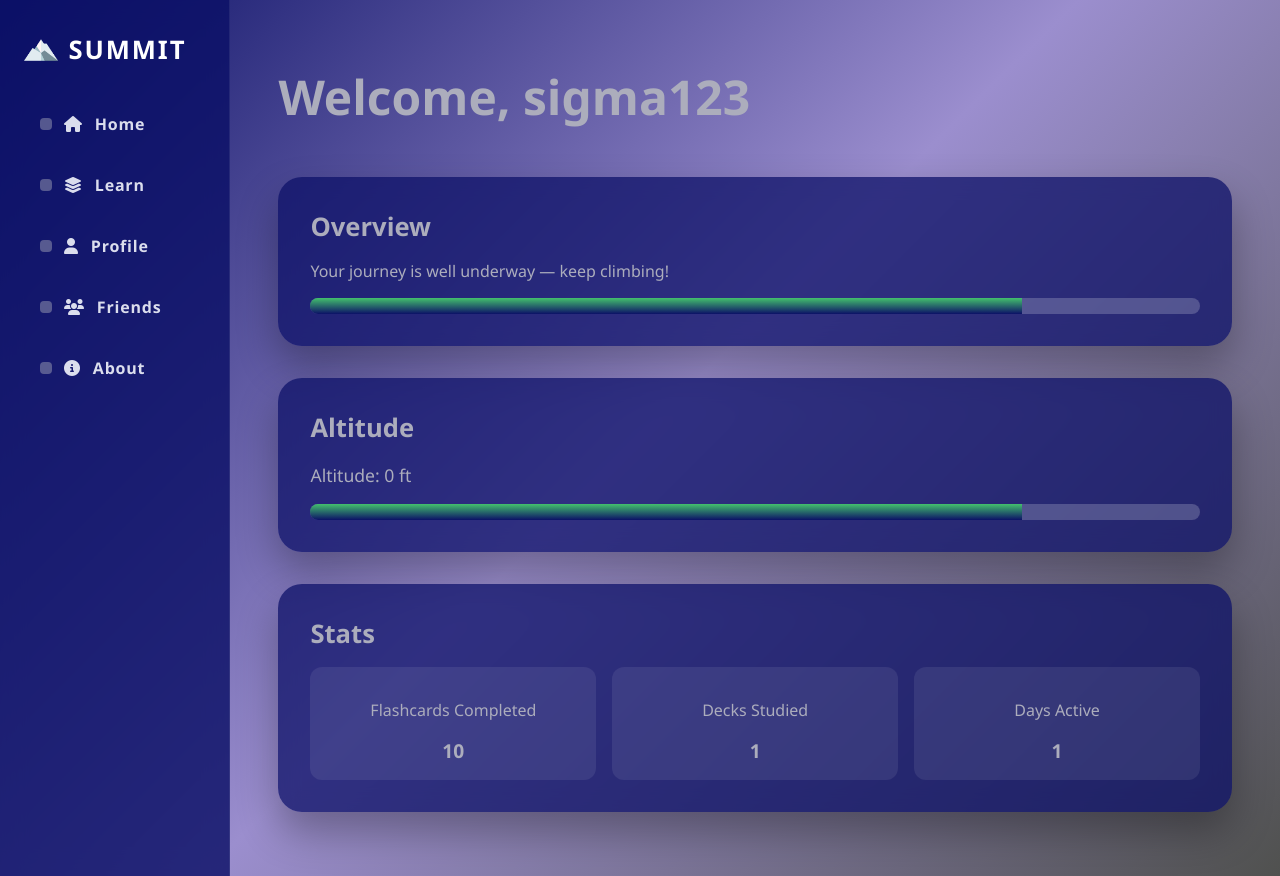
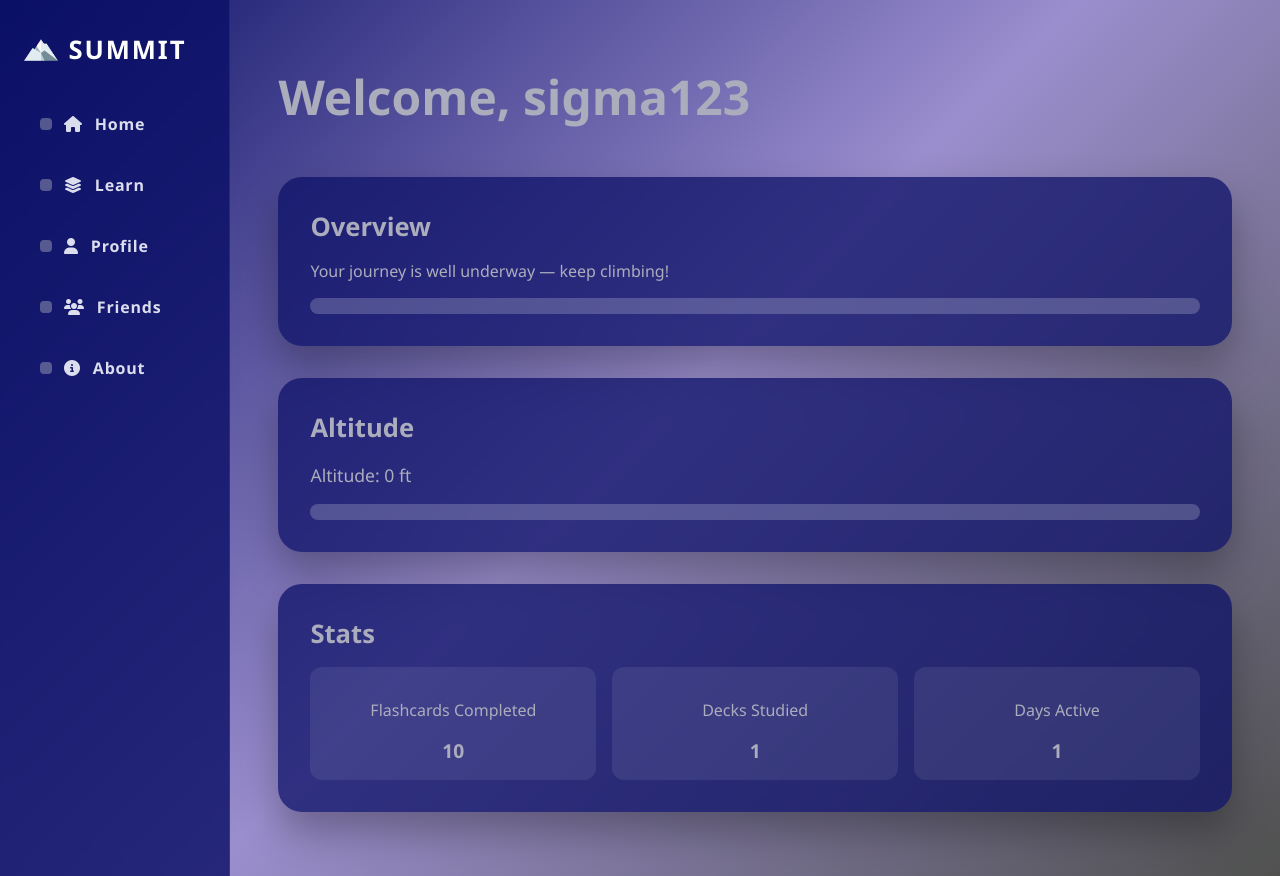
Before and after one commit to humba672/Summit, a Flask app: page /profile in a window 1280 px wide. Run offline with Flask 3, Linux system fonts and the light colour scheme; a user stored in the database is signed in.

Commit message:
cool stuff

```diff
--- a/summit/auth/templates/profile.html
+++ b/summit/auth/templates/profile.html
@@ -139,7 +139,7 @@
 
     .progress-bar div {
       height: 100%;
-      width: 80%;
+      width: {{ current_user.altitude }}%;
       background: var(--altitude-fill);
       transition: width 0.4s ease;
     }
@@ -210,7 +210,7 @@
     <div class="profile-section">
       <h2>Altitude</h2>
       <p class="altitude">Altitude: {{ current_user.altitude }} ft</p>
-      <div class="progress-bar"><div style="width: 80%;"></div></div>
+      <div class="progress-bar"><div style="width: {{ current_user.altitude }}%;"></div></div>
     </div>
 
     <!-- Stats Section -->
```
Also changed, not shown: instance/db.sqlite.
